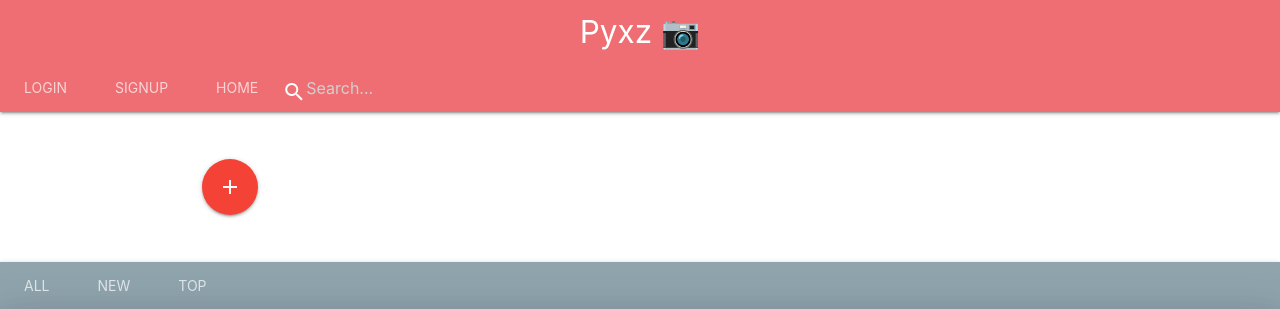
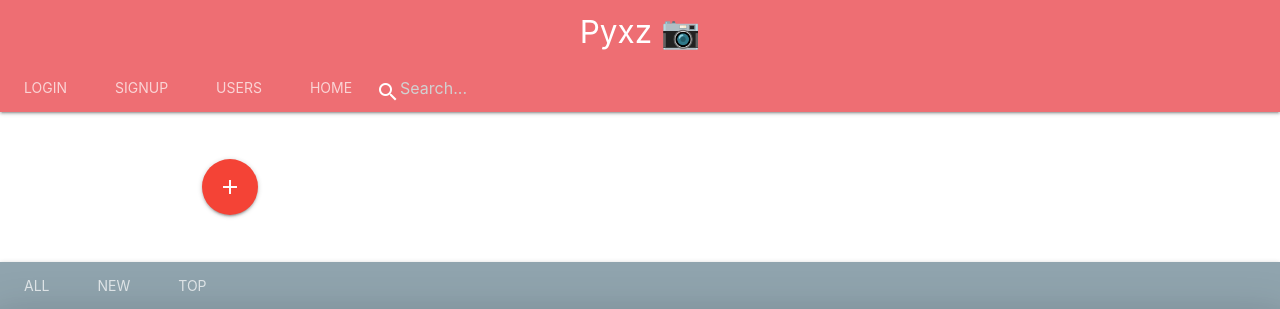
Before and after one commit to tiree24/Pyxz, a Django app: template templates/homepage.html in a window 1280 px wide. Shown: the top 309 px of the page. Run offline with Django 3.2, Linux system fonts and the light colour scheme; the template is opened without the code that fills it, so the values that code supplies are empty; some libraries are stand-ins or nearby versions.

Commit message:
added Users link

```diff
--- a/templates/base.html
+++ b/templates/base.html
@@ -64,6 +64,7 @@
             <li class="btn"><a href="/upload">Upload</a></li>
             <li class="tab"><a href="/profile/{{user.id}}/">Profile</a></li>
             {% endif%}
+            <li class="tab"><a href="/users/">Users</a></li>
             <li class="tab"><a href="/">HOME</a></li>
             <li class="tab">
               <form action="{% url 'search' %}" method="get">
```
